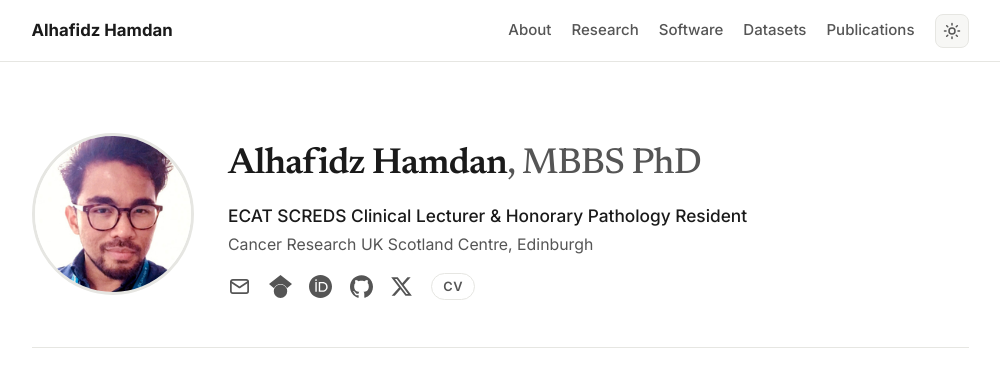
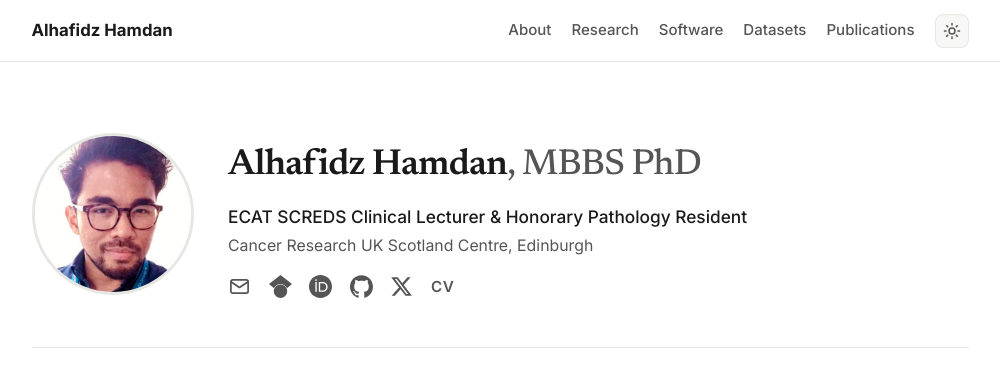
Before and after one commit to alhafidzhamdan/alhafidzhamdan.github.io, a Jekyll site: the page built from index.html, in a window 1280 px wide. Shown: the top 389 px of the page, without its empty margins (140-1140 px from the left). Built offline with Jekyll 4.4.1, drawn with Linux system fonts in a browser that asks for light colours.

Commit message:
CV link: plain text, no border/pill

```diff
--- a/assets/css/style.css
+++ b/assets/css/style.css
@@ -181,20 +181,15 @@ a:hover { color: var(--accent-soft); text-decoration: underline; }
 .social a:hover { color: var(--accent); transform: translateY(-1px); text-decoration: none; }
 .social svg { width: 23px; height: 23px; display: block; }
 .social .cv-pill {
-  font-size: 0.8rem;
+  font-size: 0.95rem;
   font-weight: 600;
-  letter-spacing: 0.04em;
+  letter-spacing: 0.03em;
   color: var(--text-soft);
-  border: 1px solid var(--border);
-  border-radius: 999px;
-  padding: 0.12rem 0.7rem;
 }
 .social .cv-pill:hover,
 .social .cv-pill:focus-visible,
 .social .cv-pill:active {
-  background: var(--accent);
-  border-color: var(--accent);
-  color: #fff;
+  color: var(--accent);
   text-decoration: none;
 }
 
```
